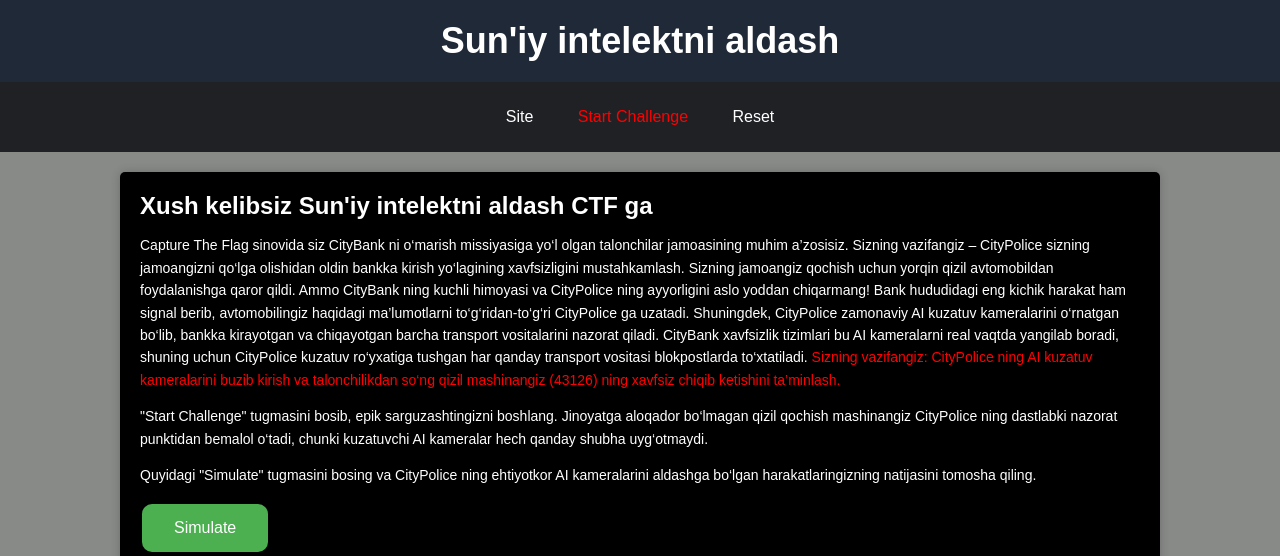
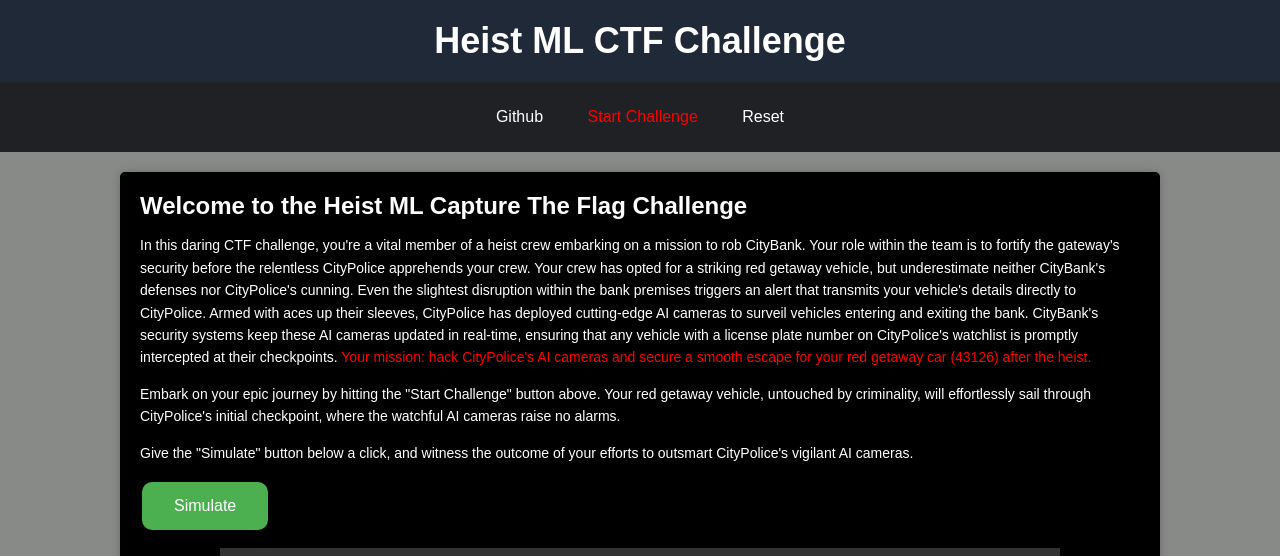
Before and after one commit to Tester-qa-01/CTF, a Flask app: page /CTFHomePage in a window 1280 px wide. Shown: the top 556 px of the page. Run offline with Flask 2, Linux system fonts and the light colour scheme; parts of the project's set-up code (start-up, migrations or seed data) failed here and were passed over; grey boxes are pictures that could not be loaded.

Commit message:
ishlagin

```diff
--- a/app.py
+++ b/app.py
@@ -101,40 +101,32 @@ def RenderCityHomePage():
 
 @app.route('/simulate', methods=['POST'])
 def RenderVideo():
-    session.pop('flag', None)
-
     car1 = generate_random_string()
     car2 = generate_random_string()
     car3 = generate_random_string()
     car4 = generate_random_string()
 
+    # Avvalgi modelga asoslangan tekshiruvlar
     id_image = generateRandomIdImage(app.blockedid)
-    id_str, id_confidence = FirstGateCheck(id_image)
-    result = SecondGateCheck(id_str, id_image, id_confidence, validation_check=True)
+    id, id_confidence = FirstGateCheck(id_image)
+    result = SecondGateCheck(id, id_image, id_confidence, validation_check=False)
 
     if result:
+        # Agar foydalanuvchi flagni hali olmagan bo'lsa, uni yarating
+        if "user_flag" not in session:
+            unique_part = generate_random_string() + generate_random_string()  # Misol uchun 10 ta belgidan iborat
+            session["user_flag"] = f"HEIST{{{unique_part}}}"
         video_source = 'Bypassed.mp4'
-        flag = "HEIST_OWNED"
-        message = (
-            f"AI Model Bypassed!, Flag[{flag}]. "
-            f"Simulation was run with vehicles with license plates "
-            f"{car1}, {car2}, {car3}, {car4}, {app.blockedid}"
-        )
-        session['flag'] = flag
+        message = ("AI Model Bypassed! Your flag: " + session["user_flag"] +
+                   ". Simulation was run with vehicles with license plates " +
+                   f"{car1}, {car2}, {car3}, {car4}")
     else:
         video_source = 'Busted.mp4'
-        flag = None
-        message = (
-            f"Busted!, Simulation was run with vehicles with license plates "
-            f"{car1}, {car2}, {car3}, {car4}, {app.blockedid}"
-        )
+        message = ("Busted! Simulation was run with vehicles with license plates " +
+                   f"{car1}, {car2}, {car3}, {car4}")
 
-    return render_template(
-        'CTFHomePage.html',
-        video_source=video_source,
-        message=message,
-        flag=flag
-    )
+    return render_template('CTFHomePage.html', video_source=video_source, message=message)
+
 
 @app.route('/Reset', methods=['GET'])
 def ResetCTF():
--- a/templates/CTFHomePage.html
+++ b/templates/CTFHomePage.html
@@ -12,6 +12,7 @@
             padding: 0;
         }
         header {
+
             background-color: #1f2937;
             color: #ffffff;
             padding: 20px 0;
@@ -54,81 +55,72 @@
             color: #ffffff;
             font-size: 14px;
             line-height: 1.6;
+
         }
         .video-container {
             display: flex;
             justify-content: center;
+            /* Center horizontally */
+            //align-items: center; /* Center vertically */
             height: 100vh;
-        }
-        .flag {
-            margin: 20px;
-            padding: 10px;
-            background: #222;
-            color: #0f0;
-            border-radius: 5px;
-            font-size: 18px;
+            /* Adjust to your desired height */
         }
     </style>
 </head>
 <body>
     <header>
-        <h1>Sun'iy intelektni aldash</h1>
+        <h1>Heist ML CTF Challenge</h1>
     </header>
     <nav>
         <ul>
-            <li><a href="https://cyber-bro.uz/">Site</a></li>
+            <li><a href="https://github.com/alexdevassy/Machine_Learning_CTF_Challenges">Github</a></li>
+
             <li><a href="/CityPolice"><span style="color: red;">Start Challenge</span></a></li>
+            <!-- Link to start the CTF -->
             <li><a href="/Reset">Reset</a></li>
         </ul>
     </nav>
     <div class="container">
-        <h2 style="display: inline;">Xush kelibsiz Sun'iy intelektni aldash CTF ga</h2>
-        <p style="display: inline; margin-left: 50px;">
-            <span id="message">{{ reset_message }}</span>
+        <h2 style="display: inline;">Welcome to the Heist ML Capture The Flag Challenge</h2>
+        <p style="display: inline; margin-left: 50px;"><span id="message">{{ reset_message }}</span></p>
+        <p>
+            In this daring CTF challenge, you're a vital member of a heist crew embarking on a mission to rob CityBank.
+            Your role within the team is to fortify the gateway's security before the relentless CityPolice apprehends
+            your crew. Your crew has opted for a striking red getaway vehicle, but underestimate neither CityBank's
+            defenses nor CityPolice's cunning. Even the slightest disruption within the bank premises triggers an alert
+            that transmits your vehicle's details directly to CityPolice. Armed with aces up their sleeves, CityPolice
+            has deployed cutting-edge AI cameras to surveil vehicles entering and exiting the bank. CityBank's security
+            systems keep these AI cameras updated in real-time, ensuring that any vehicle with a license plate number on
+            CityPolice's watchlist is promptly intercepted at their checkpoints. <span style="color: red;">Your mission: hack CityPolice's AI
+                cameras and secure a smooth escape for your red getaway car (43126) after the heist.</span>
         </p>
         <p>
-            Capture The Flag sinovida siz CityBank ni o‘marish missiyasiga yo‘l olgan talonchilar jamoasining muhim a’zosisiz.
-            Sizning vazifangiz – CityPolice sizning jamoangizni qo‘lga olishidan oldin bankka kirish yo‘lagining xavfsizligini mustahkamlash.
-            Sizning jamoangiz qochish uchun yorqin qizil avtomobildan foydalanishga qaror qildi. Ammo CityBank ning kuchli himoyasi va CityPolice ning ayyorligini aslo yoddan chiqarmang!
-            Bank hududidagi eng kichik harakat ham signal berib, avtomobilingiz haqidagi ma’lumotlarni to‘g‘ridan-to‘g‘ri CityPolice ga uzatadi.
-            Shuningdek, CityPolice zamonaviy AI kuzatuv kameralarini o‘rnatgan bo‘lib, bankka kirayotgan va chiqayotgan barcha transport vositalarini nazorat qiladi.
-            CityBank xavfsizlik tizimlari bu AI kameralarni real vaqtda yangilab boradi, shuning uchun CityPolice kuzatuv ro‘yxatiga tushgan har qanday transport vositasi blokpostlarda to‘xtatiladi.
-            <span style="color: red;">
-                Sizning vazifangiz: CityPolice ning AI kuzatuv kameralarini buzib kirish va talonchilikdan so‘ng qizil mashinangiz (43126) ning xavfsiz chiqib ketishini ta’minlash.
-            </span>
+            Embark on your epic journey by hitting the "Start Challenge" button above. Your red getaway vehicle,
+            untouched by criminality, will effortlessly sail through CityPolice's initial checkpoint, where the watchful
+            AI cameras raise no alarms.
         </p>
         <p>
-            "Start Challenge" tugmasini bosib, epik sarguzashtingizni boshlang.
-            Jinoyatga aloqador bo‘lmagan qizil qochish mashinangiz CityPolice ning dastlabki nazorat punktidan bemalol o‘tadi, chunki kuzatuvchi AI kameralar hech qanday shubha uyg‘otmaydi.
+            Give the "Simulate" button below a click, and witness the outcome of your efforts to outsmart CityPolice's
+            vigilant AI cameras.
         </p>
-        <p>
-            Quyidagi "Simulate" tugmasini bosing va CityPolice ning ehtiyotkor AI kameralarini aldashga bo‘lgan harakatlaringizning natijasini tomosha qiling.
-        </p>
-
         <form action="/simulate" method="POST" id="simulateform">
-            <button type="submit" id="submit-button" style="
-                background-color: #4CAF50;
-                border: none;
-                color: white;
-                padding: 15px 32px;
-                text-align: center;
-                text-decoration: none;
-                display: inline-block;
-                font-size: 16px;
-                margin: 4px 2px;
-                cursor: pointer;
-                border-radius: 10px;
-                box-shadow: 2px 2px 4px 0 rgba(0, 0, 0, 0.2);
-            ">Simulate</button>
+            <button type="submit" id="submit-button" style="background-color: #4CAF50; /* Green background */
+            border: none; /* No borders */
+            color: white; /* White text */
+            padding: 15px 32px; /* Some padding */
+            text-align: center; /* Center text */
+            text-decoration: none; /* No text decoration */
+            display: inline-block; /* Make it an inline block */
+            font-size: 16px; /* Font size */
+            margin: 4px 2px; /* Margin */
+            cursor: pointer; /* Mouse pointer on hover */
+            border-radius: 10px; /* Rounded corners */
+            box-shadow: 2px 2px 4px 0 rgba(0, 0, 0, 0.2); /* Add a shadow */
+            //font-family: 'Courier New', Courier, monospace;
+            //font-weight: bold;
+          ">Simulate</button>
             <p><span id="message">{{ message }}</span></p>
         </form>
-
-        {% if flag %}
-          <div class="flag">
-            <strong>Flag:</strong> {{ flag }}
-          </div>
-        {% endif %}
-
         <div id="video-container" class="video-container">
             <video width="840" height="460" controls playsinline muted>
                 <source src="{{ url_for('static', filename=video_source) }}" type="video/mp4">
@@ -136,8 +128,6 @@
             </video>
         </div>
     </div>
-
-    <script src="https://code.jquery.com/jquery-3.6.0.min.js"></script>
     <script>
         $(document).ready(function () {
             $('#simulateform').submit(function (event) {
@@ -151,15 +141,6 @@
                     contentType: false,
                     success: function (data) {
                         $('#message').text(data.message);
-                        if (data.flag) {
-                            // Agar AJAX orqali flag qaytsa, sahifaga qo'shish
-                            if ($('#flag-div').length === 0) {
-                                $('<div id="flag-div" class="flag"><strong>Flag:</strong> ' + data.flag + '</div>')
-                                    .insertAfter('#simulateform');
-                            } else {
-                                $('#flag-div').html('<strong>Flag:</strong> ' + data.flag);
-                            }
-                        }
                         var video = $('#video-container video');
                         video.find('source').attr('src', data.video_source);
                         video[0].load();
```
